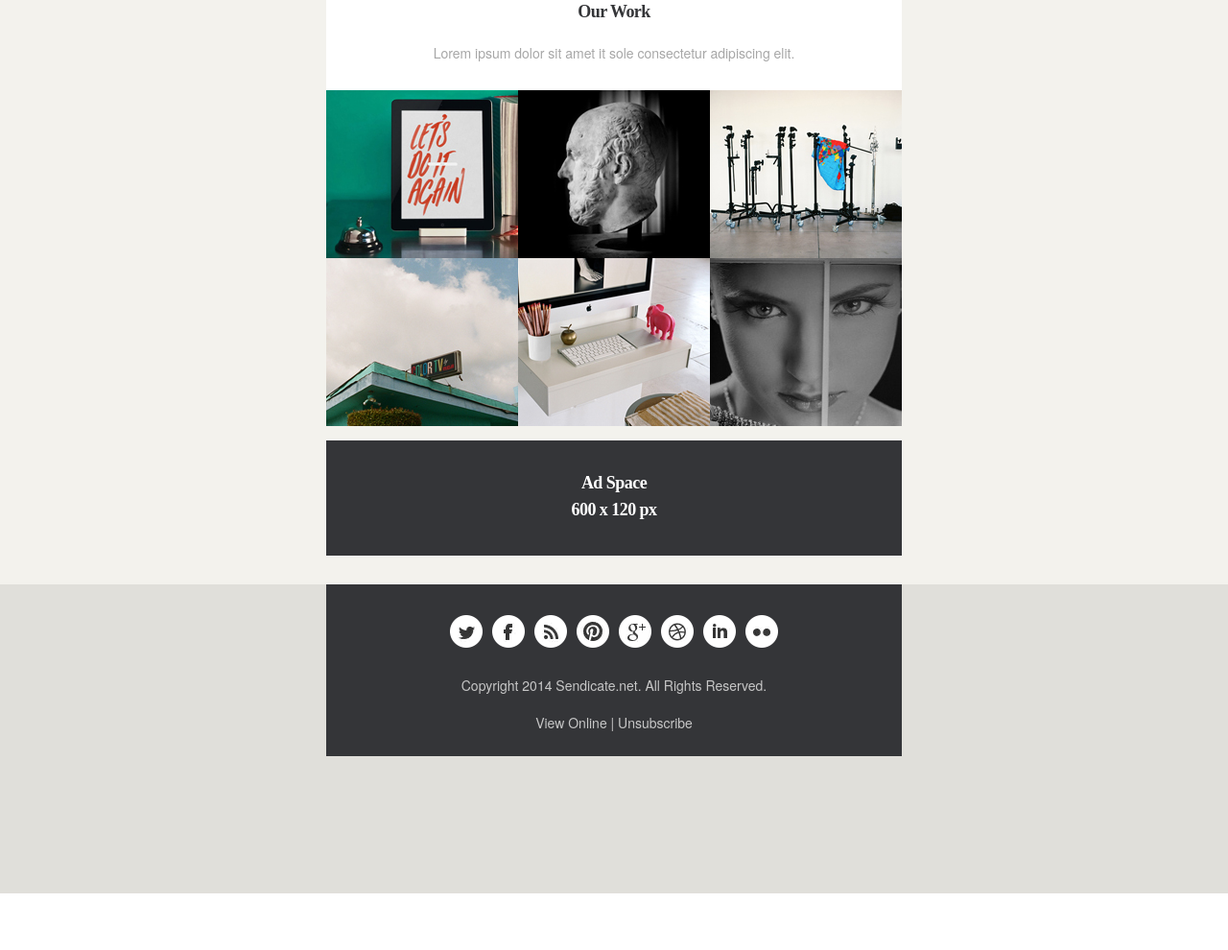
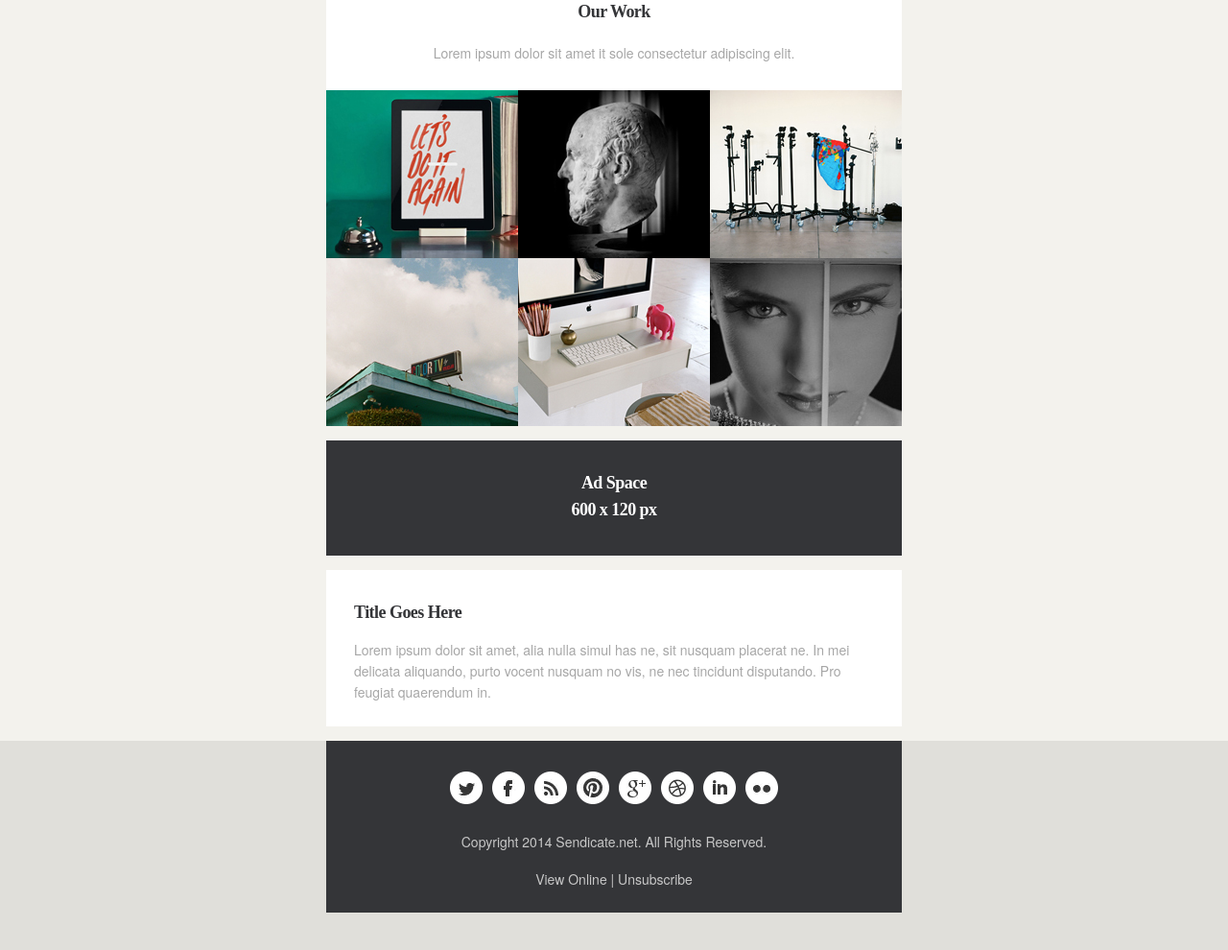
Before and after one commit to aleksvodopianov/Picto, a website: page src/index.html in a window 1280 px wide. Shown: the part 1418-2408 px from the top of the page at 96% size. Before the commit the page ends 2349 px from the top, so only its background shows below. Drawn offline with nearby package versions, Linux system fonts and the light colour scheme; files that its build step writes are made by us from their sources; files whose address does not match are found by name.

Commit message:
created the title_goes_here_third-section

```diff
--- a/src/index.html
+++ b/src/index.html
@@ -131,6 +131,16 @@
                                 <p>600 x 120 px</p>
                             </div>
                         </section>
+                        <section class="title-goes-here_third">
+                            <div>
+                                <h2>Title Goes Here</h2>
+                                <p>
+                                    Lorem ipsum dolor sit amet, alia nulla simul has ne, sit nusquam placerat ne.
+                                    In mei delicata aliquando, purto vocent nusquam no vis, ne nec tincidunt disputando.
+                                    Pro feugiat quaerendum in.
+                                </p>
+                            </div>
+                        </section>
                     </div>
                 </div>
                 <div id="sidebar"></div>
--- a/src/sass/partials/_main.scss
+++ b/src/sass/partials/_main.scss
@@ -225,6 +225,34 @@ main {
                     }
                 }
             }
+            .title-goes-here_third {
+                width: 600px;
+                height: 163px;
+                div {
+                    width: 100%;
+                    height: 100%;
+                    box-sizing: border-box;
+                    padding: 35px 35px 27px 29px;
+                    background-color: #ffffff;
+                    h2 {
+                        font-family: OpenSans;
+                        font-size: 18px;
+                        line-height: 1;
+                        letter-spacing: -0.54px;
+                        text-align: left;
+                        margin-bottom: 20px;
+                        color: #343538;
+                    }
+                    p {
+                        font-family: HelveticaNeue;
+                        font-size: 14px;
+                        font-weight: 500;
+                        line-height: 1.57;
+                        text-align: left;
+                        color: #a7a7a7;
+                    }
+                }
+            }
         }
     }
 }
```
Also changed, not shown: dist/css/style.css, dist/css/style.min.css, dist/index.html.
